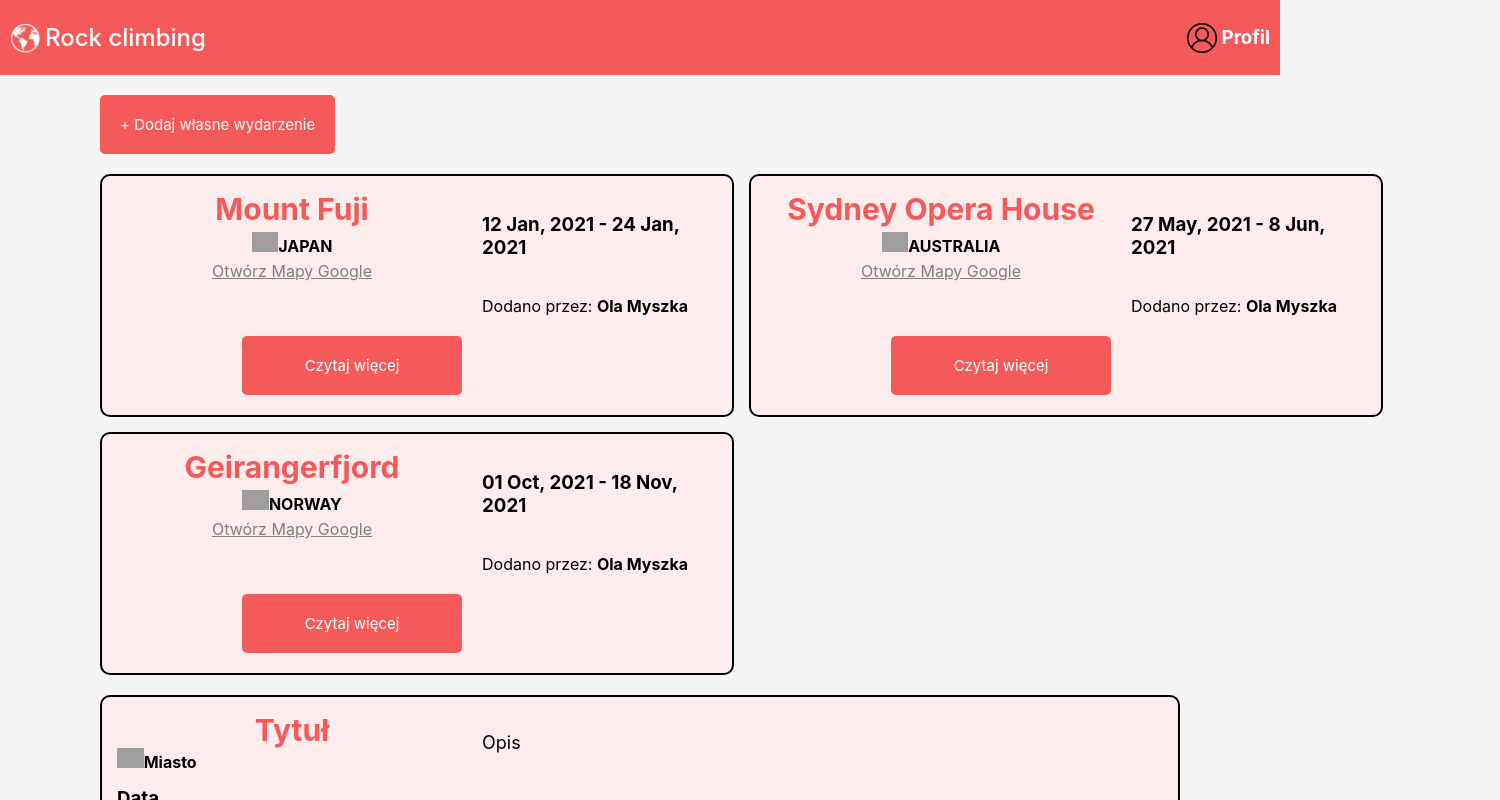
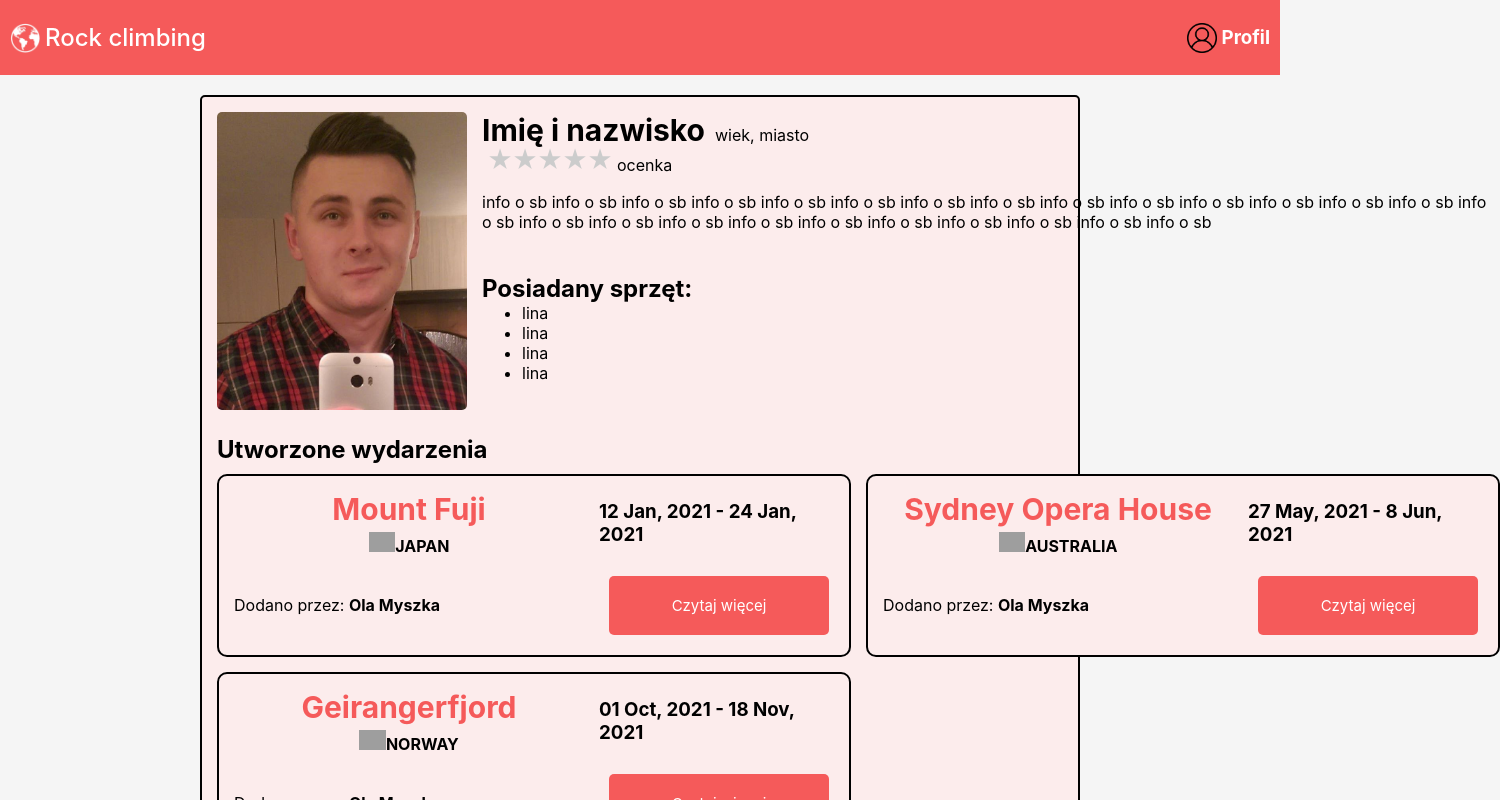
Before and after one commit to myszol321/RockClimbing, a React (Create React App) app: page / in a window 1280 px wide. Shown: the top 800 px of the page, 1500 px wide, since content can reach past the window. Built offline with nearby package versions, Linux system fonts and the light colour scheme; grey boxes are pictures that could not be loaded.

Commit message:
more event cleanup

```diff
--- a/public/style.css
+++ b/public/style.css
@@ -66,8 +66,8 @@ body {
 
 /* MAIN PAGE */
 .main-page {
-    padding-left: 100px;
-    padding-right: 100px;
+    padding-left: 200px;
+    padding-right: 200px;
 }
 
 /* add event button */
@@ -203,19 +203,21 @@ body {
 /* profile page */
 
 .profile {
-    margin: 20px 150px;
     display: grid;
     grid-template-columns: 250px auto;
     grid-template-rows: 25px 25px auto;
     grid-gap: 15px;
     background-color: rgb(252, 236, 236);
     border: black 2px solid;
+    border-radius: 5px;;
     padding: 15px;
+    margin-top: 20px;
 }
 
 .profile--photo {
     grid-row: 1/5;
     width: 250px;
+    border-radius: 5px;
 }
 
 .profile--info {
@@ -273,11 +275,10 @@ body {
 
 .profile--events {
     grid-column: 1/3;
-
 }
 
-.profile--events--event {
-    margin: 0 -164px;
+.profile--events > * {
+    margin-top: 10px;
 }
 
 /* REGISTR AND LOGIN PAGE */
--- a/src/components/Event.js
+++ b/src/components/Event.js
@@ -10,11 +10,10 @@ export default function Event(props) {
                     <img className="entry--location--pin" src={pin}/>
                     <span className="entry--location--country">{props.country.toUpperCase()}</span>
                 </div>
-                <a className="entry--location--link" href={props.mapsLink} target="_blank">Otwórz Mapy Google</a>
+                {/* <a className="entry--location--link" href={props.mapsLink} target="_blank">Otwórz Mapy Google</a> */}
             </div>
 
             <h3>{props.date}</h3>
-            <p></p>
             <div className="entry--info">
                 <p>Dodano przez: <b>Ola Myszka</b></p>
             </div>
--- a/src/components/EventPage.js
+++ b/src/components/EventPage.js
@@ -17,6 +17,7 @@ export default function EventPage(props) {
             <div className="event--info">
                 <p>Dodano przez: <b>Ola Myszka</b></p>
                 <p>Wymagany sprzęt: <b>Ola Myszka</b></p>
+                <p>Liczba osób: <b>2</b></p>
             </div>
             <button className="event--join">Dołącz do wydarzenia</button>
         </div>
--- a/src/components/MainPage.js
+++ b/src/components/MainPage.js
@@ -14,14 +14,14 @@ export default function MainPage() {
         <div className="main-page">
             {/* <LoginPage />
             <RegisterPage /> */}
-            <button className="button--add-event">
-                + Dodaj własne wydarzenie
-            </button>
-            <EventList />
-            {/* <ProfilePage /> */}
-            {/* <AddEvent />
-            <EditProfile /> */}
-            <EventPage />
+            {/* <button className="button--add-event">
+                    + Dodaj własne wydarzenie
+            </button> */}
+            {/* <EventList />   */}
+            <ProfilePage />
+            {/* <AddEvent /> */}
+            {/* <EditProfile /> */}
+            {/* <EventPage /> */}
 
         </div>
     )
--- a/src/components/ProfilePage.js
+++ b/src/components/ProfilePage.js
@@ -1,18 +1,9 @@
 import React from 'react'
 import foto from '../images/foto.png'
-import data from '../data'
-import Event from './Event'
+import EventList from './EventList'
 
 export default function ProfilePage() {
 
-    const events = data.map(entry => {
-        return(
-            <Event
-                key={entry.id}
-                {...entry}
-            />
-        )
-    })
 
     return (
         <div className="profile">
@@ -57,9 +48,7 @@ export default function ProfilePage() {
 
             <div className="profile--events">
                 <h2>Utworzone wydarzenia</h2>
-                <div className="profile--events--event">
-                    {events}
-                </div>
+                <EventList />
             </div>
         </div>
     )
```
